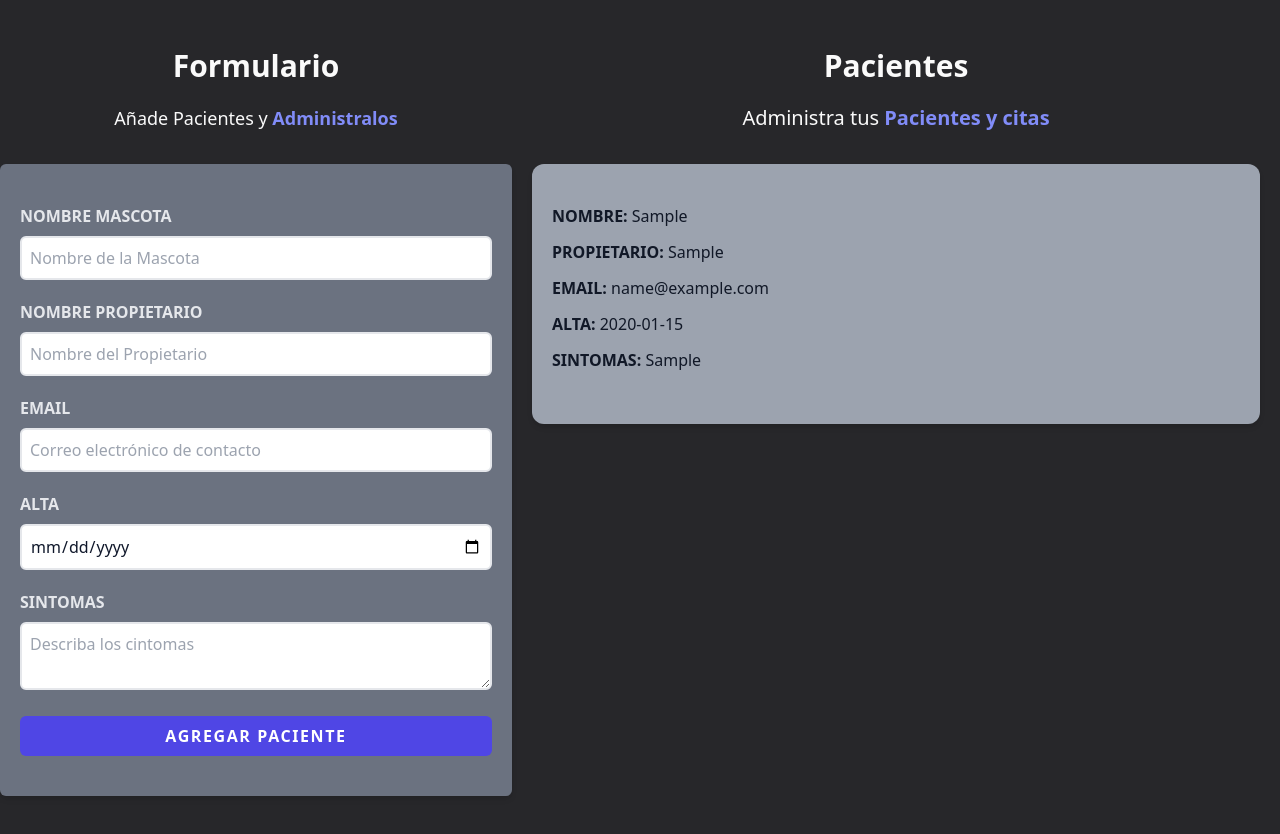
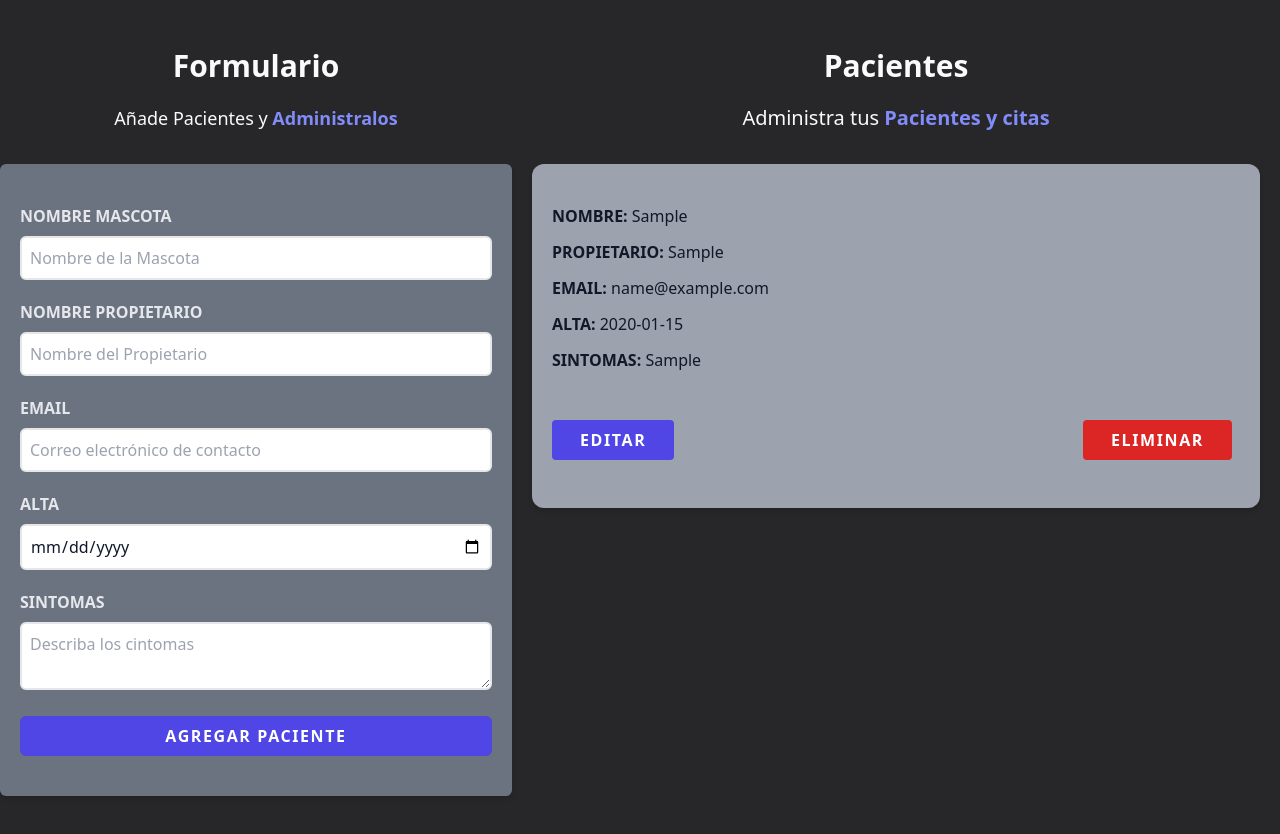
Before and after one commit to SebaGNH/Pacientes-Citas-Tailwind-React, a React (Vite) app: page / in a window 1280 px wide. Both pictures are taken after typing "Sample", "Sample", "name@example.com", "2020-01-15", "Sample" into the empty fields and a click on the input "Agregar Paciente". Shown: the top 834 px of the page. Built offline with nearby package versions, Linux system fonts and the light colour scheme.

Commit message:
se crean botones para editar y eliminar

```diff
--- a/src/App.jsx
+++ b/src/App.jsx
@@ -5,6 +5,7 @@ import ListadoPacientes from './components/ListadoPacientes'
 
 const App = () => {
   const [pacientes, setPacientes] = useState([]);
+  const [paciente, setPaciente] = useState({});
 
   return (
     <Fragment>
@@ -19,6 +20,7 @@ const App = () => {
           />
           <ListadoPacientes
             pacientes={pacientes}
+            setPaciente={setPaciente}
           />
         </div>
       </div>
--- a/src/components/ListadoPacientes.jsx
+++ b/src/components/ListadoPacientes.jsx
@@ -1,22 +1,31 @@
 import React from 'react'
 import Paciente from './Paciente'
-const ListadoPacientes = ({pacientes}) => {
-
+const ListadoPacientes = ({pacientes,setPaciente}) => {
 
 
   return (
     <div className='md:w-1/2 lg:w-3/5 md:h-screen overflow-y-scroll'>
       <h2 className="font-black text-3xl text-center">Pacientes</h2>
+      {
+        pacientes.length > 0?
+          <p className='text-xl mt-5 text-center'
+            >Administra tus {' '}
+            <span className='text-indigo-400 font-bold'
+            >Pacientes y citas</span>
+          </p>
+        :
+        <p className='text-xl mt-5 text-center'
+            >No hay pacientes registrados
 
-      <p className='text-xl mt-5 text-center'>Administra tus {' '}
-        <span className='text-indigo-400 font-bold'>Pacientes y citas</span>
-      </p>
+          </p>
+      }
 
       {
         pacientes.map((paciente) => (
           <Paciente
             key={paciente.id}
             paciente={paciente}
+            setPaciente={setPaciente}
           />
         ))
       }
--- a/src/components/Paciente.jsx
+++ b/src/components/Paciente.jsx
@@ -1,6 +1,6 @@
 import React from 'react'
 
-const Paciente = ({paciente}) => {
+const Paciente = ({paciente,setPaciente}) => {
 
   return (
   <div className="mx-5 my-8 bg-gray-400 shadow-md px-5 py-10 rounded-xl text-base">
@@ -34,6 +34,23 @@ const Paciente = ({paciente}) => {
         >{paciente.sintomas}
       </span>
     </p>
+
+    <div className="flex justify-between mt-10">
+      <button
+        className='py-2 px-7 mr-2 my-2 bg-indigo-600 hover:bg-indigo-800 text-white font-bold uppercase tracking-widest rounded
+        transition-colors'
+        type='button'
+        onClick={()=> setPaciente(paciente)}
+        >Editar
+      </button>
+
+      <button
+        className='py-2 px-7 mr-2 my-2 bg-red-600 hover:bg-red-800 text-white font-bold uppercase tracking-widest rounded
+        transition-colors'
+        type='button'
+        >Eliminar
+      </button>
+    </div>
   </div>
   )
 }
```
